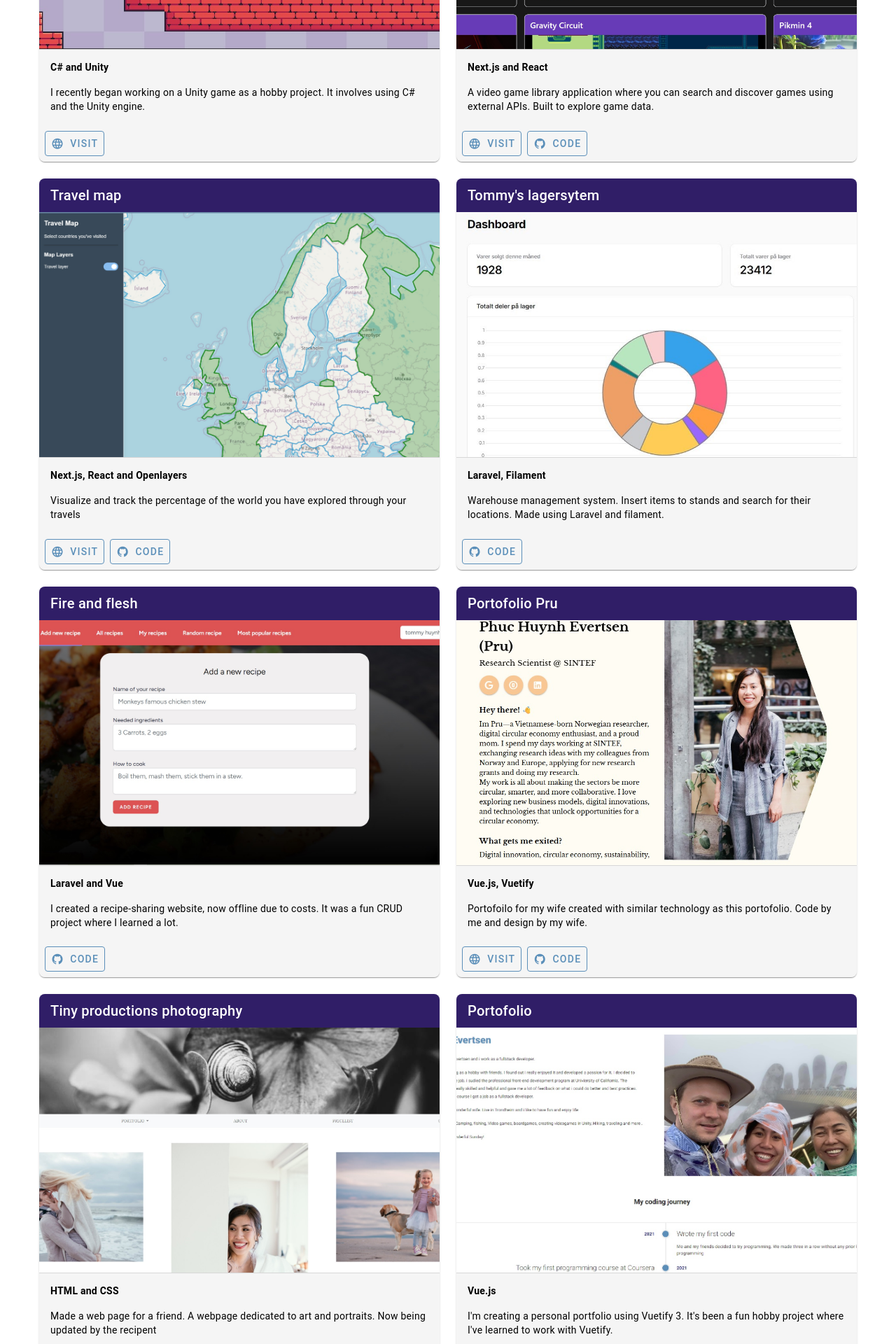
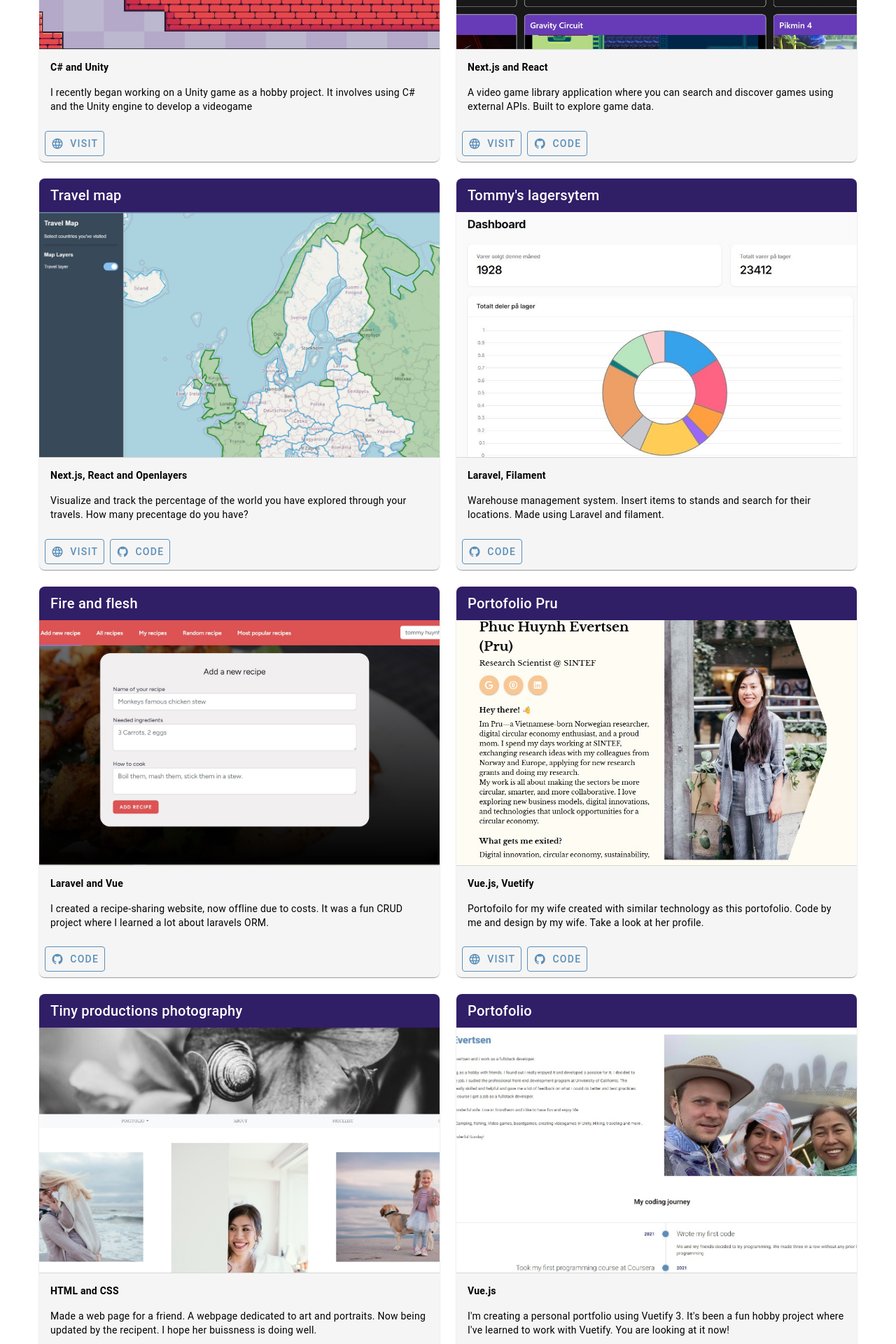
Before and after one commit to TommyEvertsen/About_me, a Vue app: page /projects in a window 1280 px wide. Shown: the part 520-2440 px from the top of the page at 70% size. Built offline with nearby package versions, Linux system fonts and the light colour scheme.

Commit message:
Added more project details

```diff
--- a/src/pages/Projects.vue
+++ b/src/pages/Projects.vue
@@ -116,7 +116,7 @@ const hobbyProjects = [
   {
     title: "Dragon hero",
     description:
-      "I recently began working on a Unity game as a hobby project. It involves using C# and the Unity engine.",
+      "I recently began working on a Unity game as a hobby project. It involves using C# and the Unity engine to develop a videogame",
     tech: "C# and Unity",
     published: true,
     image: dragon,
@@ -136,7 +136,7 @@ const hobbyProjects = [
   {
     title: "Travel map",
     description:
-      "Visualize and track the percentage of the world you have explored through your travels",
+      "Visualize and track the percentage of the world you have explored through your travels. How many precentage do you have?",
     tech: "Next.js, React and Openlayers",
     published: true,
     image: travelmap,
@@ -156,7 +156,7 @@ const hobbyProjects = [
   {
     title: "Fire and flesh",
     description:
-      "I created a recipe-sharing website, now offline due to costs. It was a fun CRUD project where I learned a lot.",
+      "I created a recipe-sharing website, now offline due to costs. It was a fun CRUD project where I learned a lot about laravels ORM.",
     tech: "Laravel and Vue",
     published: false,
     image: fireAndFlesh,
@@ -166,7 +166,7 @@ const hobbyProjects = [
   {
     title: "Portofolio Pru",
     description:
-      "Portofoilo for my wife created with similar technology as this portofolio. Code by me and design by my wife.",
+      "Portofoilo for my wife created with similar technology as this portofolio. Code by me and design by my wife. Take a look at her profile.",
     tech: "Vue.js, Vuetify",
     published: true,
     image: pruSmall,
@@ -177,7 +177,7 @@ const hobbyProjects = [
   {
     title: "Tiny productions photography",
     description:
-      "Made a web page for a friend. A webpage dedicated to art and portraits. Now being updated by the recipent",
+      "Made a web page for a friend. A webpage dedicated to art and portraits. Now being updated by the recipent. I hope her buissness is doing well.",
     tech: "HTML and CSS",
     published: true,
     image: tinyImage,
@@ -187,7 +187,7 @@ const hobbyProjects = [
   {
     title: "Portofolio",
     description:
-      "I'm creating a personal portfolio using Vuetify 3. It's been a fun hobby project where I've learned to work with Vuetify.",
+      "I'm creating a personal portfolio using Vuetify 3. It's been a fun hobby project where I've learned to work with Vuetify. You are looking at it now!",
     tech: "Vue.js",
     published: false,
     image: portoImage,
@@ -197,7 +197,7 @@ const hobbyProjects = [
   {
     title: "Astronomy picture of the day",
     description:
-      "Made with API from NASA to show new pictures everyday of the universe. I would also like to add the mars rover api in the future",
+      "Made with API from NASA to show new pictures everyday of the universe. I would also like to add the mars rover api in the future.",
     tech: "React.Js",
     published: false,
     image: universe,
```
